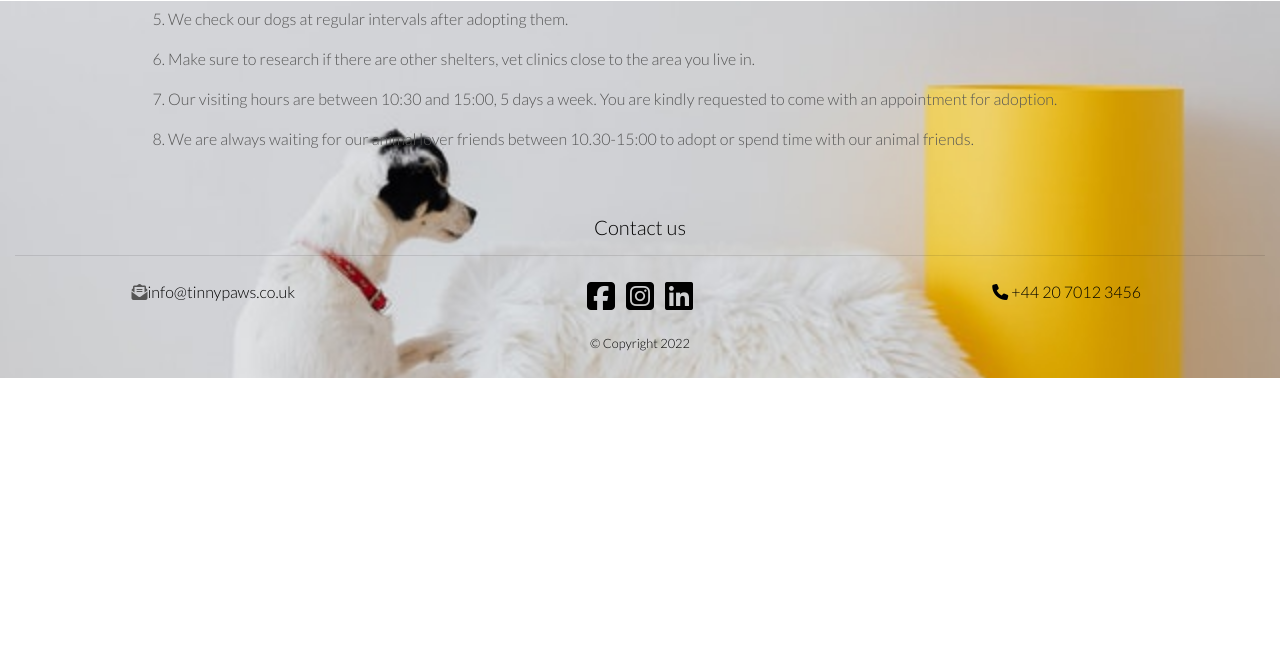
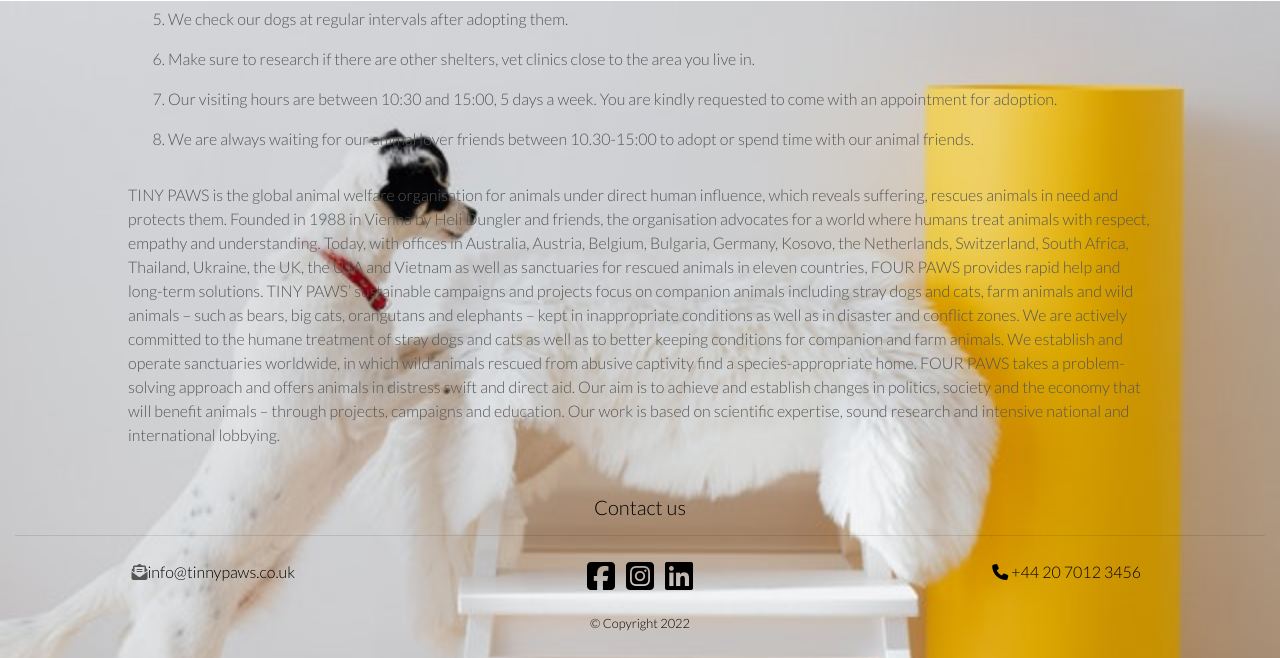
Before and after one commit to kaanalptkn/tinypaws-p4-ka, a Django app: page /help-us/help_us in a window 1280 px wide. Shown: the part 799-1457 px from the top of the page. Before the commit the page ends 1177 px from the top, so only its background shows below. Run offline with Django 3.2, Linux system fonts and the light colour scheme; some libraries are stand-ins or nearby versions.

Commit message:
Edited adoption page

```diff
--- a/help_us/templates/help_us/adoption.html
+++ b/help_us/templates/help_us/adoption.html
@@ -52,6 +52,14 @@
                 for adoption.</p></li>
             <li><p>We are always waiting for our animal lover friends between 10.30-15:00 to adopt or spend time with our animal friends.</p></li>
         </ol>
+        <p>TINY PAWS is the global animal welfare organisation for animals under direct human influence, which reveals suffering, rescues animals in need and protects them.
+            Founded in 1988 in Vienna by Heli Dungler and friends, the organisation advocates for a world where humans treat animals with respect, empathy and understanding. Today, with offices in Australia, Austria, Belgium, Bulgaria, Germany, Kosovo, the Netherlands, Switzerland, South Africa, Thailand, Ukraine, the UK, the USA and Vietnam as well as sanctuaries for rescued animals in eleven countries, FOUR PAWS provides rapid help and long-term solutions.
+
+            TINY PAWS’ sustainable campaigns and projects focus on companion animals including stray dogs and cats, farm animals and wild animals – such as bears, big cats, orangutans and elephants – kept in inappropriate conditions as well as in disaster and conflict zones.
+
+            We are actively committed to the humane treatment of stray dogs and cats as well as to better keeping conditions for companion and farm animals. We establish and operate sanctuaries worldwide, in which wild animals rescued from abusive captivity find a species-appropriate home.
+
+            FOUR PAWS takes a problem-solving approach and offers animals in distress swift and direct aid. Our aim is to achieve and establish changes in politics, society and the economy that will benefit animals – through projects, campaigns and education. Our work is based on scientific expertise, sound research and intensive national and international lobbying.</p>
     </div>
 </div>
 {% endblock %}
```
